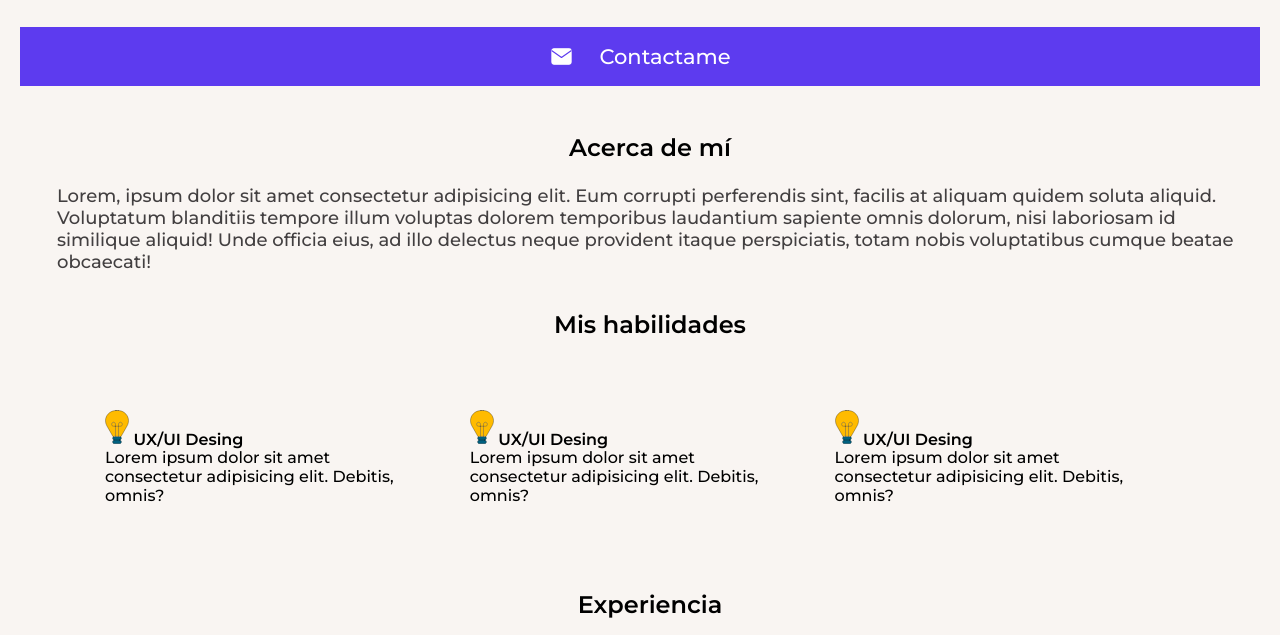
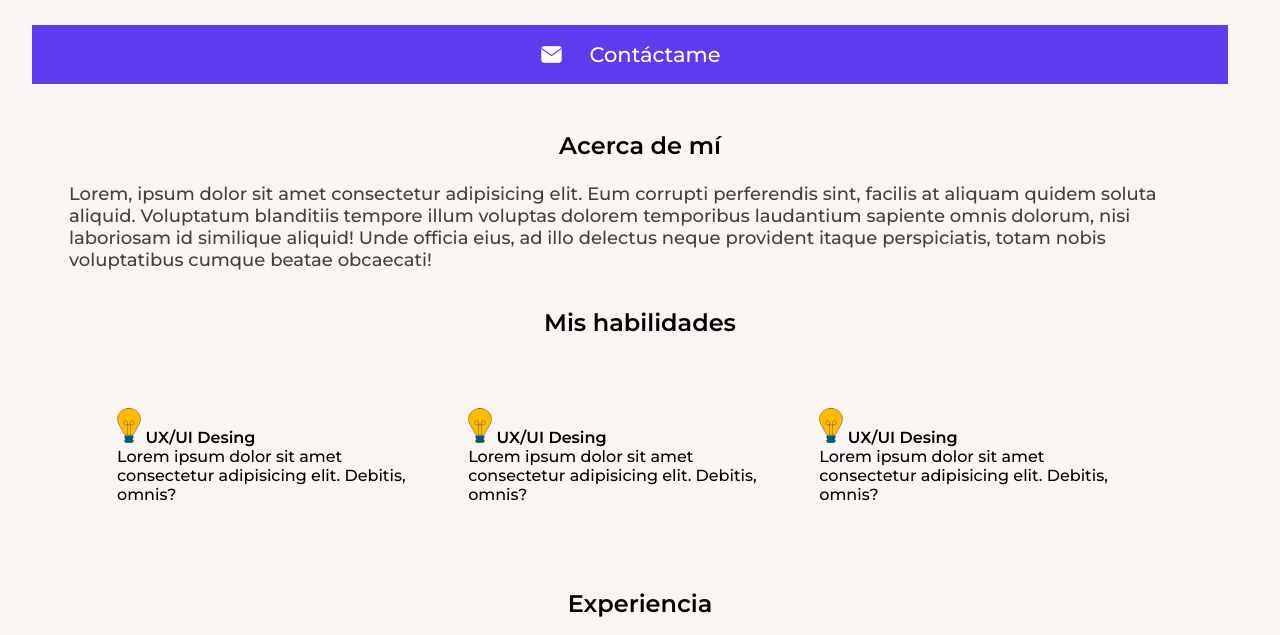
Before and after one commit to aromero7764/PortafolioDigital, a plain HTML site: page index.html in a window 1280 px wide. Shown: the part 566-1201 px from the top of the page. Drawn offline with Linux system fonts and the light colour scheme.

Commit message:
Update-11-08-2022

```diff
--- a/assets/css/style.css
+++ b/assets/css/style.css
@@ -23,16 +23,23 @@
     box-sizing: border-box;
 }
 
-html {
+html, body {
+    overflow-x: hidden;
     scroll-behavior: smooth;
 }
 
 body {
+    margin: 0;
+    padding: 0;
     font-family: var(--mainfont);
     font-size: 16px;
     background-color: var(--beige);
-    padding-left: 20px;
 
+}
+
+.contenedor-principal {
+ margin: auto;
+ width: 95%;
 }
 
 img{
@@ -116,6 +123,7 @@ a{
     opacity: .9;
     border-radius: 25% 0 0 25%;
     cursor: pointer;
+    z-index: 10;
 }
 
 .nav-item {
@@ -325,7 +333,6 @@ footer {
 }
 
 .contact {
-    width: 100vw;
     display: flex;
     flex-direction: column;
     align-items: center;
@@ -362,7 +369,6 @@ footer {
 }
 
 .love {
-	content: '';
 	color: red;
 	font-size: 1rem;
 }
--- a/index.html
+++ b/index.html
@@ -24,11 +24,11 @@
                 <a class="nav-link" href="#skills"><li class="nav-item">Mis habilidades</li></a>
                 <a class="nav-link" href="#experience"><li class="nav-item">Experiencia</li></a>
                 <a class="nav-link" href="#portafolio"><li class="nav-item">Portafolio</li></a>
-                <a class="nav-link" href="#contact"><li class="nav-item">Contacto</li></a>
+                <a class="nav-link" href="#contacto"><li class="nav-item">Contacto</li></a>
             </ul>
         </nav>
 </header>
-
+<div class="contenedor-principal">
 <main>
 <!-- seccion principal -->
     <section id="home" class="principal-section">
@@ -57,7 +57,7 @@
             </div>
         </div>
         <div class="contac-button">
-            <button class="contac-button__item"><img class="contact-mail_icon" src="./assets/img/mail 3.svg" alt=""><p class="contact-button">Contactame</p></button>
+            <button class="contac-button__item"><img class="contact-mail_icon" src="./assets/img/mail 3.svg" alt="">Contáctame</button>
         </div>
     </section>
 <!-- fin seccion principal -->
@@ -152,7 +152,7 @@
 <!-- Fin Portafolio -->
 </main>
     <footer>
-        <section id="contact" class="contact">
+        <section id="contacto" class="contact">
             <h2 class="section-title subtitle">Contacto</h2>
             <div class="contac-container">
                 <article class="contac-method">
@@ -160,7 +160,7 @@
                     <div class="footer-icon">
                         <img class="icon parafo" src="./assets/img/phone 3.svg" alt="phone">
                     </div>
-                    <p class="phone_text parafo">numero Celular</p>
+                    <p class="phone_text parafo">Número Celular</p>
                     <p class="phone_number parafo">04142360519</p>
 
                 </article>
@@ -176,5 +176,8 @@
             <p>Hecho con <strong class="love">&#x2764;</strong> en Academlo</p>
         </section>
     </footer>
+
+</div>
+
 </body>
 </html>
```
